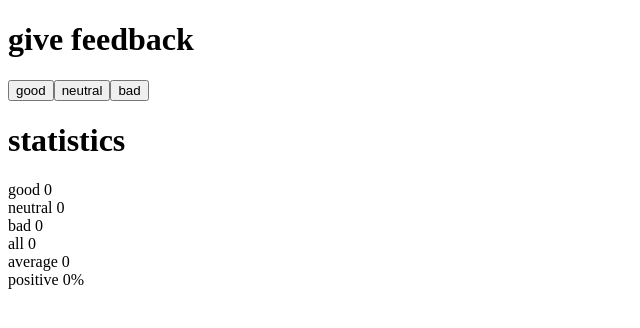
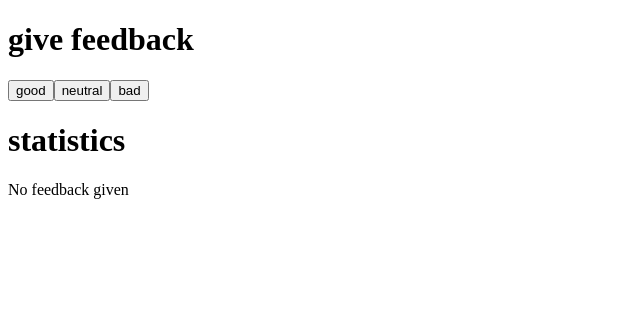
Before and after one commit to Selflocking/FullStackOpen2022, a React (Create React App) app in the folder part1/d/: page / in a window 1280 px wide. Shown: the top 328 px of the page, without its empty margins (0-640 px from the left). Built offline with nearby package versions, Linux system fonts and the light colour scheme.

Commit message:
1.9: unicafe step4

```diff
--- a/part1/d/src/App.js
+++ b/part1/d/src/App.js
@@ -9,6 +9,14 @@ const Button = (props) => {
 }
 
 const Statistics = ({ good, neutral, bad, all, average, positive }) => {
+  if (all === 0) {
+    return (
+      <>
+        <h1>statistics</h1>
+        <div>No feedback given</div>
+      </>
+    )
+  }
   return (
     <>
       <h1>statistics</h1>
```
